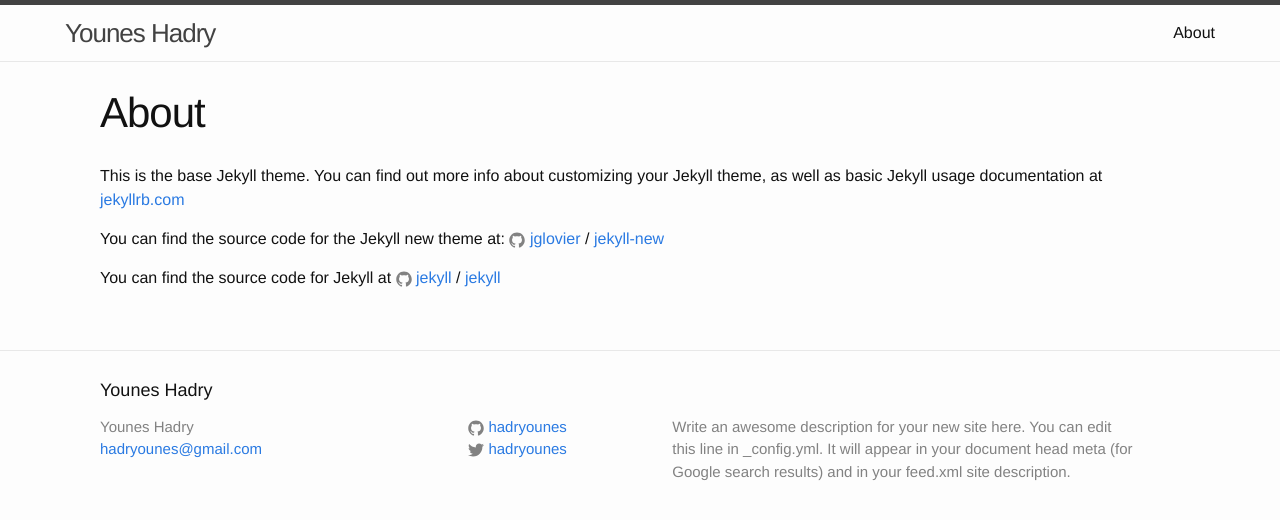
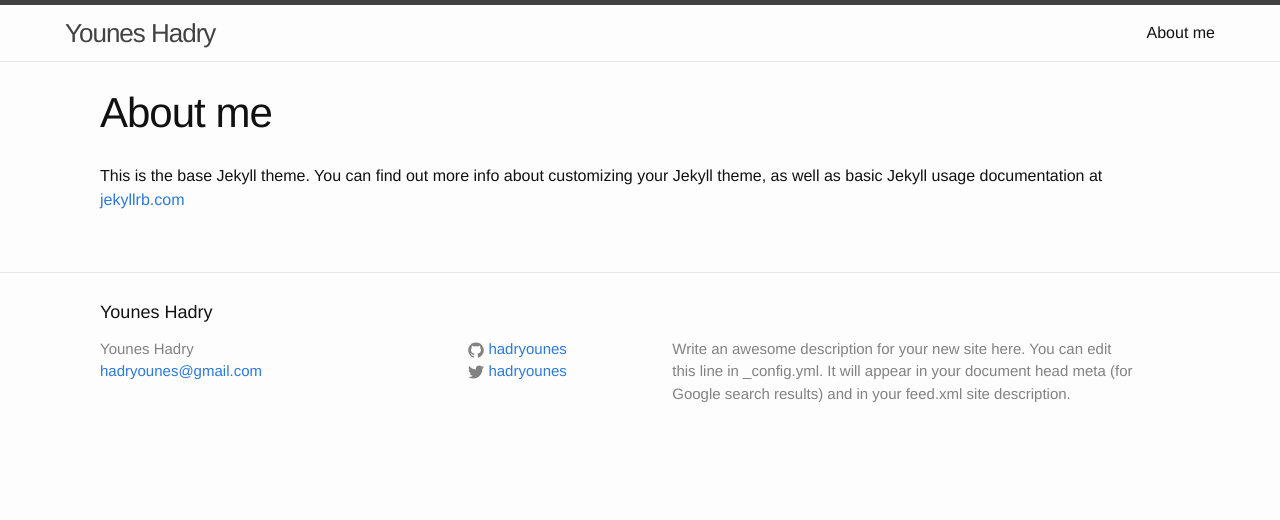
Before and after one commit to hadryounes/portfolio, a Jekyll site: the page built from blog/about.md, in a window 1280 px wide. Shown: the top 520 px of the page. Built offline with Jekyll 4.4.1, drawn with Linux system fonts in a browser that asks for light colours; nearby versions of some CDN libraries.

Commit message:
deleting includes from about.md

```diff
--- a/blog/about.md
+++ b/blog/about.md
@@ -1,15 +1,7 @@
 ---
 layout: page
-title: About
+title: About me
 permalink: /about/
 ---
 
 This is the base Jekyll theme. You can find out more info about customizing your Jekyll theme, as well as basic Jekyll usage documentation at [jekyllrb.com](http://jekyllrb.com/)
-
-You can find the source code for the Jekyll new theme at:
-{% include icon-github.html username="jglovier" %} /
-[jekyll-new](https://github.com/jglovier/jekyll-new)
-
-You can find the source code for Jekyll at
-{% include icon-github.html username="jekyll" %} /
-[jekyll](https://github.com/jekyll/jekyll)
```
